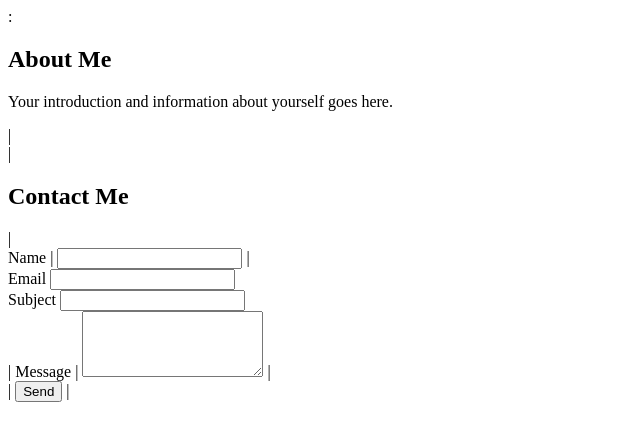
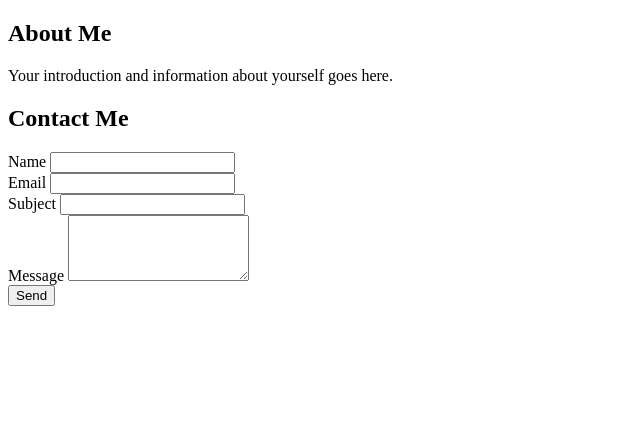
Before and after one commit to shadot-Riyad/test, a plain HTML site: page index.html in a window 1280 px wide. Shown: the whole page, without its empty margins (0-640 px from the left). Drawn offline with nearby package versions, Linux system fonts and the light colour scheme.

Commit message:
index.html

```diff
--- a/index.html
+++ b/index.html
@@ -19,18 +19,18 @@
 </head>
 
 <body>
-    <sectlon 1d="about" class="container"> :
+    <sectlon 1d="about" class="container">
         <h2>About Me</h2>
-        <p>Your introduction and information about yourself goes here.</p> |
+        <p>Your introduction and information about yourself goes here.</p>
         </section>
-        <section id="contact" class="container"> |
+        <section id="contact" class="container">
             <h2>Contact Me</h2>
-            <form> |
+            <form>
                 <div class="form-group">
 
-                    <label for="name">Name</label> |
+                    <label for="name">Name</label>
 
-                    <input type="text" id="name" name="name" required> |
+                    <input type="text" id="name" name="name" required>
 
                 </div>
 
@@ -50,14 +50,14 @@
 
                 </div>
 
-                <div class="form-group"> |
+                <div class="form-group">
 
-                    <label for="message">Message</label> |
+                    <label for="message">Message</label>
 
-                    <textarea id="message" name="message" rows="4" required></textarea> |
+                    <textarea id="message" name="message" rows="4" required></textarea>
 
-                </div> |
-                <button type="submit" onclick="sendMail()">Send</button> |
+                </div>
+                <button type="submit" onclick="sendMail()">Send</button>
             </form>
         </section>
 
```
